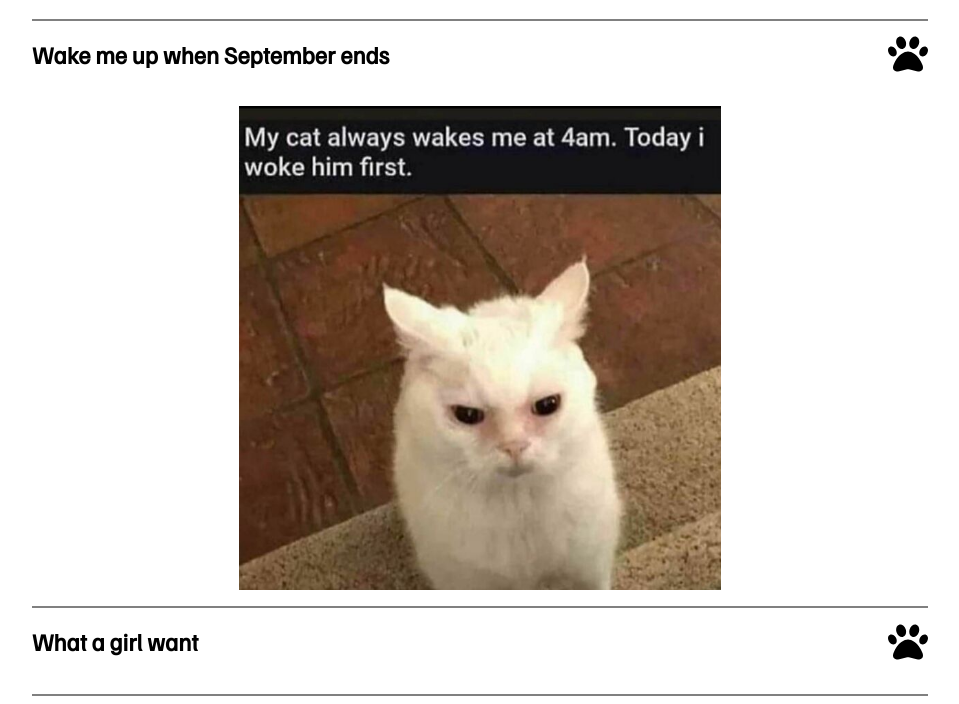
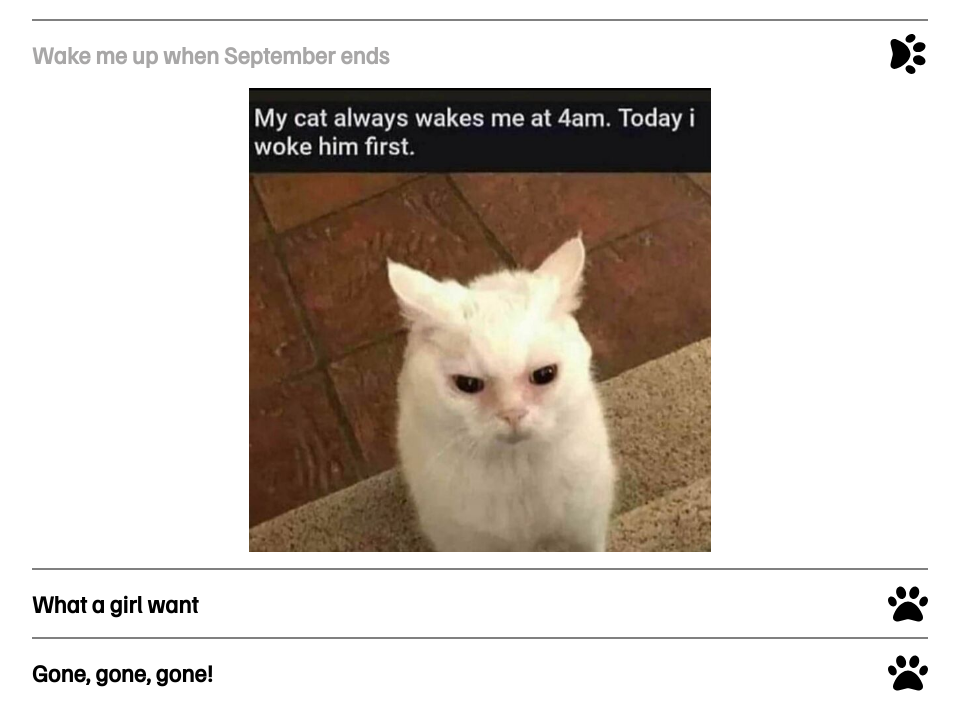
Before and after one commit to fiyalkouskaya/cssBayan, a plain HTML site: page cssBayan/index.html in a window 1280 px wide. Both pictures are taken after a click on the label "Wake me up when September ends". Shown: the part 61-765 px from the top of the page, without its empty margins (160-1119 px from the left). Drawn offline with Linux system fonts and the light colour scheme.

Commit message:
feat: animation acc centered  Sunday, March 12, 2023 13:11:43

```diff
--- a/cssBayan/index.html
+++ b/cssBayan/index.html
@@ -14,52 +14,51 @@
     </div>
     <div class="accordion-wrapper">
       <div class="accordion-item">
+        <input type="checkbox" id="accordion-1" class="accordion-checkbox">
         <label for="accordion-1" class="accordion-title">
           <h2>Wake me up when September ends</h2>
           <img src="assets\paw-solid.svg" alt="paw" class="paw">
         </label>
-            <input type="checkbox" id="accordion-1" class="accordion-checkbox">
         <div class="accordion-content">
           <img src="assets\meme-1.jpg" alt="sleepy-cat" class="meme-img">
         </div>
       </div>
       <div class="accordion-item">
+        <input type="checkbox" id="accordion-2" class="accordion-checkbox">
         <label for="accordion-2" class="accordion-title">
           <h2>What a girl want</h2>
           <img src="assets\paw-solid.svg" alt="paw" class="paw">
         </label>
-            <input type="checkbox" id="accordion-2" class="accordion-checkbox">
         <div class="accordion-content">
             <img src="assets\meme-2.jpg" alt="women-want" class="meme-img">
         </div>
       </div>
       <div class="accordion-item">
+        <input type="checkbox" id="accordion-3" class="accordion-checkbox">
         <label  for="accordion-3" class="accordion-title">
           <h2>Gone, gone, gone!</h2>
           <img src="assets\paw-solid.svg" alt="paw" class="paw">
         </label>
-            <input type="checkbox" id="accordion-3" class="accordion-checkbox">
-
         <div class="accordion-content">
           <img src="assets\meme-3.jpg" alt="eggs-mia" class="meme-img">
         </div>
       </div>
       <div class="accordion-item">
+        <input type="checkbox" id="accordion-4" class="accordion-checkbox">
         <label for="accordion-4" class="accordion-title">
           <h2>That's pathetic</h2>
           <img src="assets\paw-solid.svg" alt="paw" class="paw">
         </label>
-            <input type="checkbox" id="accordion-4" class="accordion-checkbox">
         <div class="accordion-content">
           <img src="assets\meme-4.jpg" alt="pathetic" class="meme-img">
         </div>
       </div>
       <div class="accordion-item">
+        <input type="checkbox" id="accordion-5" class="accordion-checkbox">
         <label for="accordion-5" class="accordion-title">
           <h2>Never say never</h2>
           <img src="assets\paw-solid.svg" alt="paw" class="paw">
         </label>
-            <input type="checkbox" id="accordion-5" class="accordion-checkbox">
         <div class="accordion-content">
           <img src="assets\meme-5.jpg" alt="overfed" class="meme-img">
         </div>
--- a/cssBayan/style/style.css
+++ b/cssBayan/style/style.css
@@ -22,11 +22,15 @@ body {
     font-family: 'Familjen Grotesk';
 }
 .paw {
-    max-height: 40px;
+    height: 40px;
+    transition: all 0.5s ease-in-out;
+}
+.paw:hover {
+    transform: rotate(90deg);
 }
 .meme-img {
     display: block;
-    max-height: 500px;
+    max-height: 30em;
     padding-bottom: 1em;
     cursor: pointer;
 }
@@ -37,7 +41,7 @@ body {
 .accordion-wrapper {
     width: 70%;
     margin: 0 auto;
-    margin-bottom: 10px;
+    margin-bottom: 1em;
 }
 .accordion-item {
     border-top: 2px solid gray;
@@ -47,25 +51,30 @@ body {
     justify-content: space-between;
     align-items: center;
     cursor: pointer;
-    transition: all 0.3s ease-out;
+    transition: all 0.5s ease-out;
 }
 .accordion-title:hover {
     color: rgb(168, 167, 167);
 }
-.paw:checked {
-    transform: rotate(90deg);
-}
 .accordion-checkbox {
     width: 0;
     height: 0;
-    appearance: none;
+   display: none;
   }
 .accordion-content {
-    display: none;
-    transition: all 0.3s ease-in-out;
+    display: flex;
+    justify-content: center;
+    align-items: center;
+    max-height: 0;
+    overflow: hidden;
+    transition: all 0.5s ease-in-out;
 }
 .accordion-checkbox:checked ~ .accordion-content {
-    display: flex;
-    justify-content: space-around;
-    align-items: center;
+    max-height: 30em;
 }
+.accordion-checkbox:checked ~ .accordion-title {
+    color: rgb(168, 167, 167);
+}
+.accordion-checkbox:checked ~ label .paw {
+    transform: rotate(90deg);
+}
```
Lines whose indentation alone changed are shown as unchanged.
